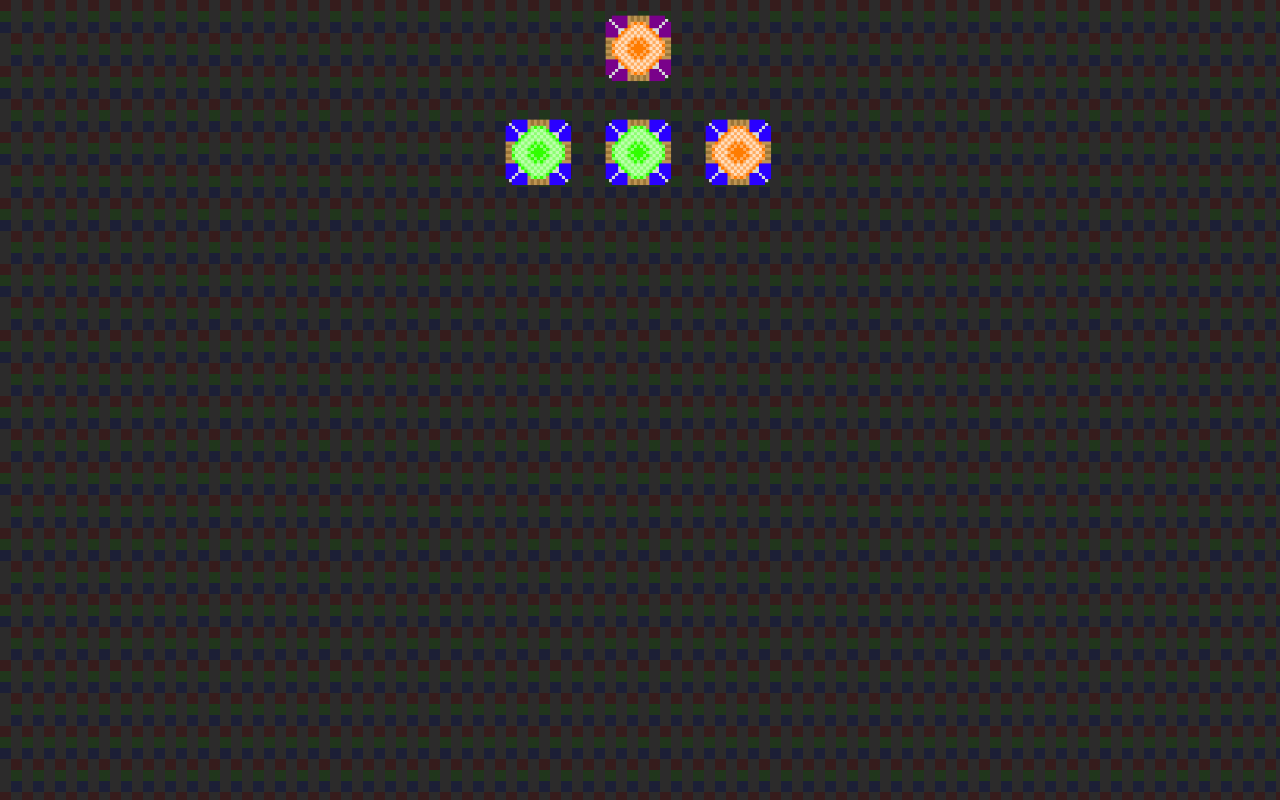
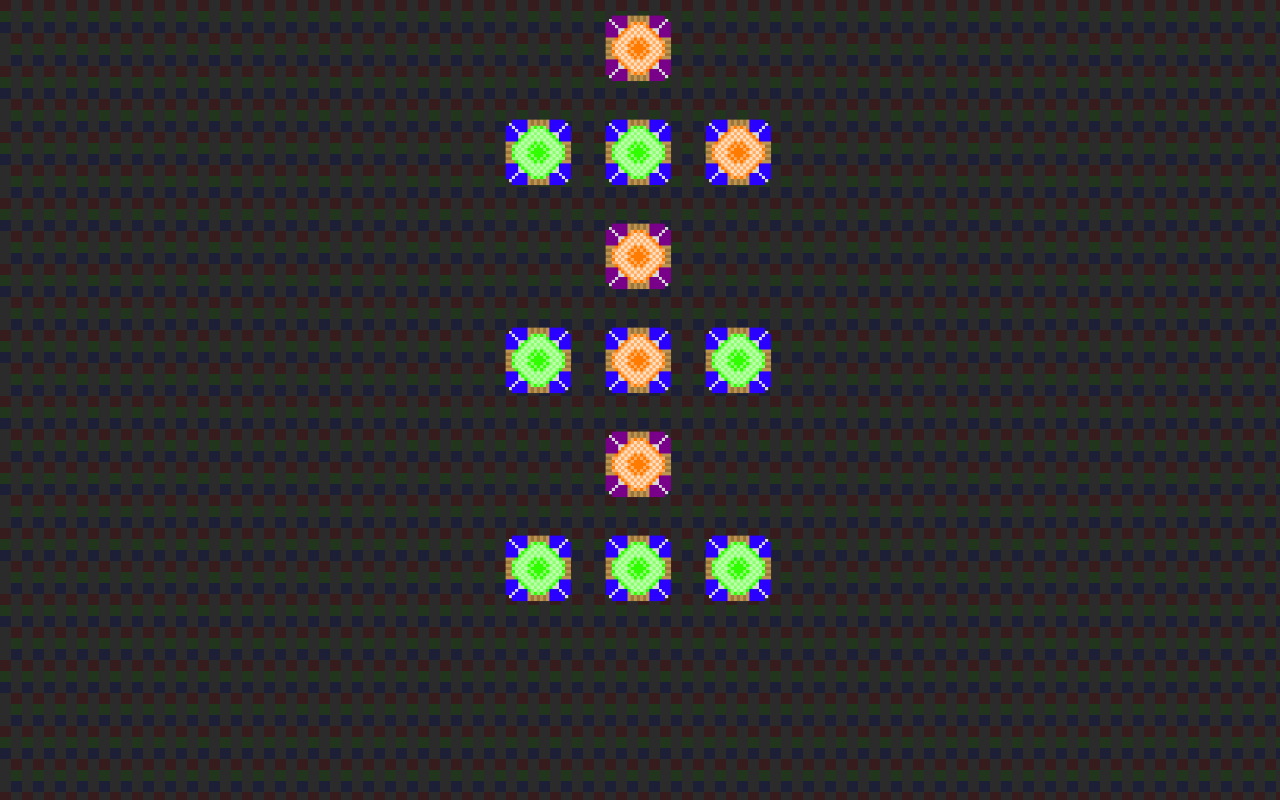
Before and after one commit to soleilyasmina/bitflop, a React (Create React App) app: page / in a window 1280 px wide. Built offline with nearby package versions, Linux system fonts and the light colour scheme.

Commit message:
lifted state

```diff
--- a/src/App.js
+++ b/src/App.js
@@ -1,11 +1,23 @@
-import React from 'react';
+import React, { useState } from 'react';
 import Pool from './components/Pool';
 import './App.css';
 
 function App() {
+  const [pools, setPools] = useState([
+    [true, true, false],
+    [true, false, true],
+    [true, true, true]
+  ]);
+
+  const setPool = (index, newPool) => {
+    setPools(pools.map((pool, i) => i === index ? newPool : pool ));
+  };
+
   return (
     <div className="App">
-      <Pool />
+      { pools.map((pool, index) => {
+        return <Pool pool={pool} poolIndex={index} setPool={setPool}/>
+      }) }
     </div>
   );
 }
--- a/src/components/Pool.js
+++ b/src/components/Pool.js
@@ -3,10 +3,10 @@ import Coin from './Coin.js';
 
 const Pool = (props) => {
   const [master, setMaster] = useState(false);
-  const [pool, setPool] = useState([true, true, false]);
+  const { pool, poolIndex, setPool } = props;
 
   const flipCoin = (index) => {
-    setPool(pool.map((coin, i) => i === index ? !coin : coin));
+    setPool(poolIndex, pool.map((coin, i) => i === index ? !coin : coin));
     setMaster(!master);
   }
 
```
